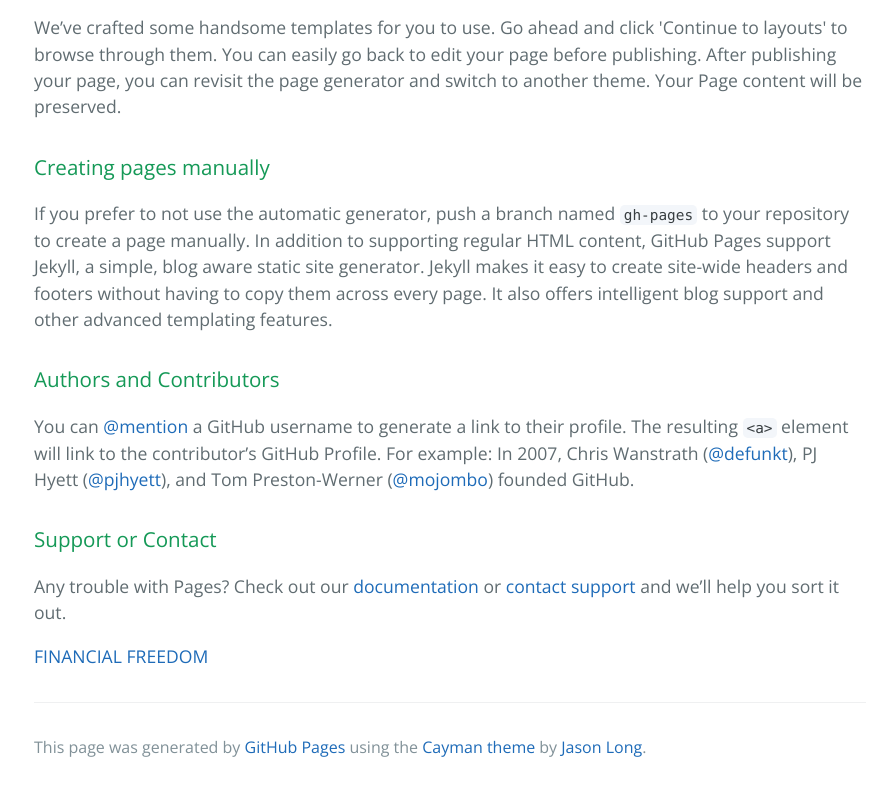
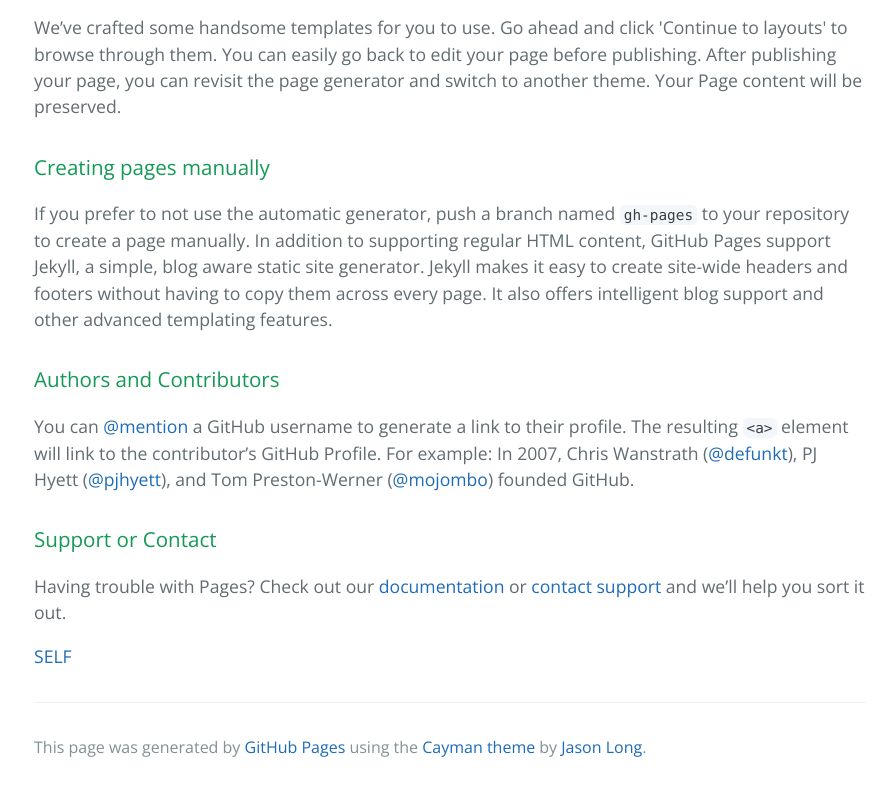
Before and after one commit to bingolife/bingolife.github.io, a plain HTML site: page index.html in a window 1280 px wide. Shown: the part 591-1382 px from the top of the page, without its empty margins (190-1085 px from the left). Drawn offline with nearby package versions, Linux system fonts and the light colour scheme.

```diff
--- a/index.html
+++ b/index.html
@@ -39,9 +39,9 @@
 <h3>
 <a id="support-or-contact" class="anchor" href="#support-or-contact" aria-hidden="true"><span aria-hidden="true" class="octicon octicon-link"></span></a>Support or Contact</h3>
 
-<p>Any trouble with Pages? Check out our <a href="https://help.github.com/pages">documentation</a> or <a href="https://github.com/contact">contact support</a> and we’ll help you sort it out.</p>
+<p>Having trouble with Pages? Check out our <a href="https://help.github.com/pages">documentation</a> or <a href="https://github.com/contact">contact support</a> and we’ll help you sort it out.</p>
 
-<p><a href="bingolife.github.io">FINANCIAL FREEDOM</a></p>
+<p><a href="bingolife.github.io">SELF</a></p>
 
       <footer class="site-footer">
 
```
